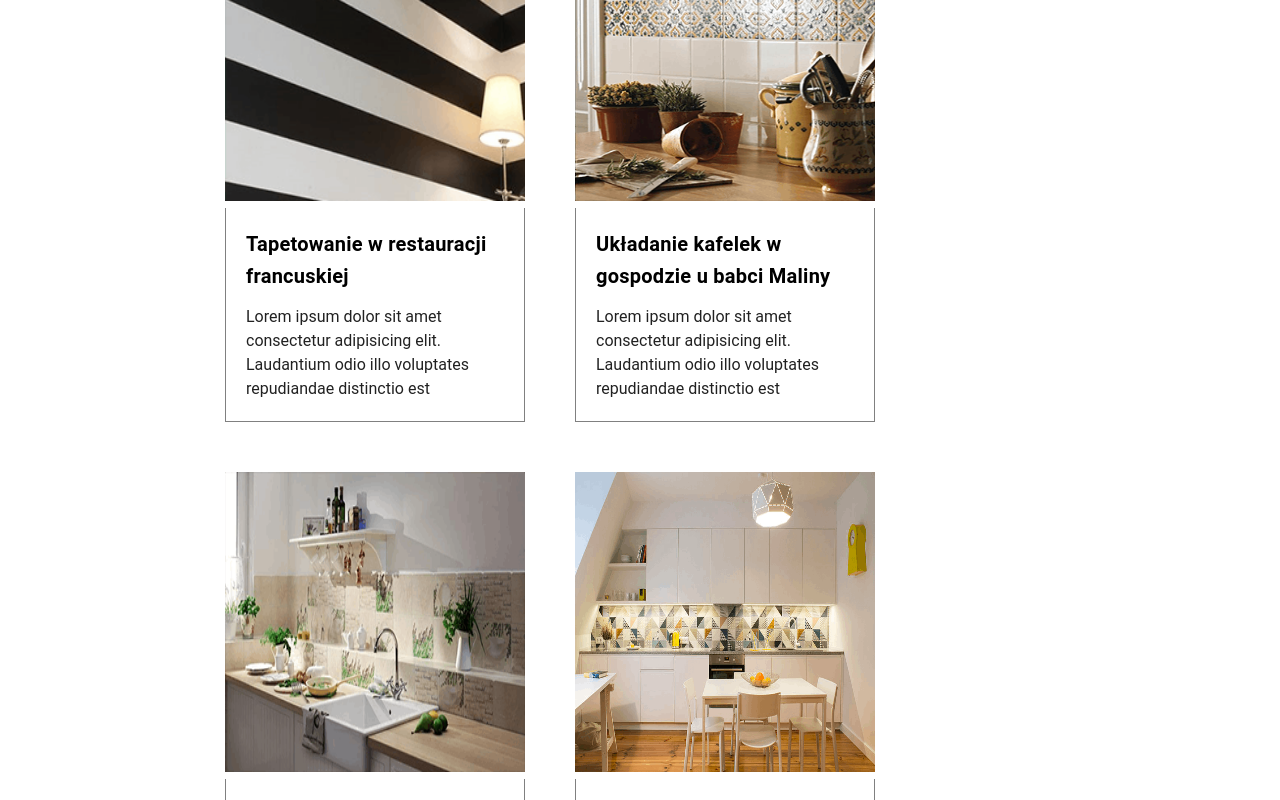
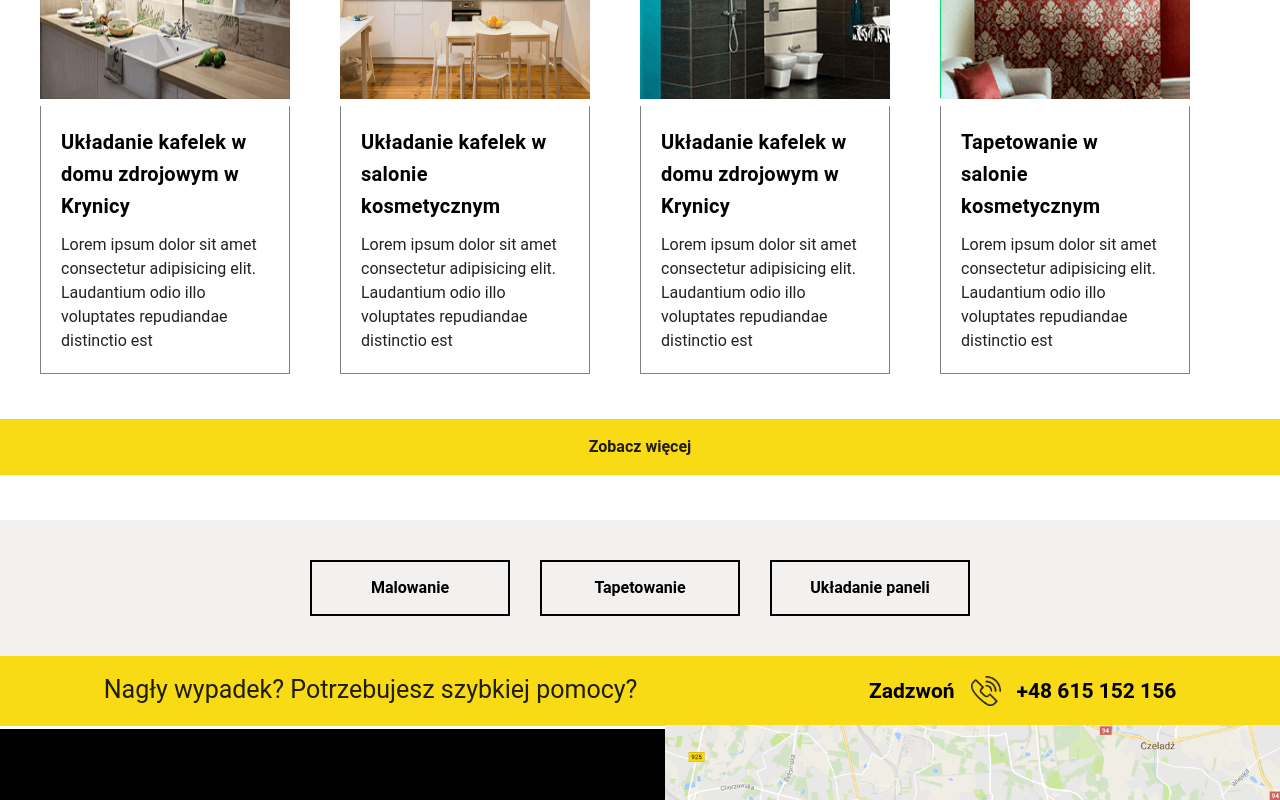
Before and after one commit to kamilrozmus/witabud, a Vue app: page /article in a window 1280 px wide. Shown: the part 2000-2800 px from the top of the page. Built offline with nearby package versions, Linux system fonts and the light colour scheme.

Commit message:
working on article page

```diff
--- a/src/components/ArticleContent.vue
+++ b/src/components/ArticleContent.vue
@@ -4,8 +4,8 @@
     <span>Układanie kafelek</span>
   </div>
   <div class="main">
-  <div class="d-flex">
-    <div style="margin-right: 50px;">
+    <div class="main-content d-flex">
+      <div class="content">
         <p>
           Lorem ipsum dolor sit amet consectetur adipisicing elit. Quia mollitia sunt iste libero praesentium blanditiis repellendus doloremque laudantium, accusantium voluptates? Nihil culpa hic dolor et recusandae! Dolorem accusamus adipisci repellendus?
         </p>
@@ -39,17 +39,19 @@
         </div>
       </div>
     </div>
+  </div>
   <div>
-    <span>Realizacje</span>
+    <div>
       <realizations-item :items="items" class="realizations"/>
     </div>
     <button class="yellow-btn">Zobacz więcej</button>
     </div>
+    <div class="buttons-bg">
       <div class="buttons">
         <button class="service-btn">Malowanie</button>
         <button class="service-btn">Tapetowanie</button>
         <button class="service-btn">Układanie paneli</button>
-
+      </div>
     </div>
   </div>
 </template>
@@ -121,19 +123,28 @@ export default {
   }
 }
 
+.content {
+  margin-right: 50px;
+  min-width: 400px;
+}
+
 .realizations {
-    flex: 1 1 50%;
   display: flex;
   flex-wrap: wrap;
+  justify-content: center;
+  padding: 0 15%;
 }
 
 .main {
-  margin: 0 200px;
+  padding: 0 200px;
+  display: flex;
+  justify-content: center;
 }
 
 .form {
   background: black;
   padding: 40px;
+  min-width: 300px;
   span {
     color: $white-primary;
     text-transform: uppercase;
@@ -168,12 +179,17 @@ input {
   font-weight: bold;
   border: 2px solid $yellow-primary;
   padding: 14px 28px;
+  margin: 20px 0 45px 0;
 }
 
+.buttons-bg {
+  background: rgb(243, 240, 240);
+  padding: 40px 0;
   .buttons {
     display: flex;
     justify-content: center;
     transform: translateX(-100px);
+  }
 }
 
 .service-btn {
@@ -181,9 +197,32 @@ input {
   margin: 0 15px;
   color: $black-primary;
   font-weight: bold;
-  width: 150px;
+  width: 200px;
   border: 2px solid $black-primary;
   padding: 14px 14px;
   transform: translateX(100px);
+  &:hover {
+    background: $dark-bg;
+    color: $white-primary;
+  }
+}
+
+
+@media screen and (max-width: 1720px) {
+  .realizations {
+    padding: 0;
+  }
+}
+
+@media screen and (max-width: 780px) {
+  .realizations {
+    width: 100%;
+  }
+
+  .main-content {
+    display: flex;
+    justify-content: center;
+    flex-wrap: wrap;
+  }
 }
 </style>
--- a/src/components/CarouselComponent.vue
+++ b/src/components/CarouselComponent.vue
@@ -36,7 +36,6 @@
     <div class="services">
       <div v-for="(item, i) in servicesImg" :key="i" class="child">
         <img :src="item.src" class="img-child">
-        <button class="service-btn">{{ item.title }}</button>
       </div>
     </div>
   </div>
@@ -56,19 +55,15 @@
       servicesImg: [
         {
           src: require('@/assets/img/painting.png'),
-          title: 'Malowanie'
         },
         {
           src: require('@/assets/img/cutting.png'),
-          title: 'Tapetowanie'
         },
         {
           src: require('@/assets/img/floor.png'),
-          title: 'Układanie kafelek'
         },
         {
           src: require('@/assets/img/desk-floor.png'),
-          title: 'Układanie podłóg'
         }
       ]
     })
@@ -165,23 +160,23 @@ h1 {
   filter:brightness(30%);
 }
 
-.service-btn {
-  display: block;
-  position: absolute;
-  margin-top: 130px;
-  margin-left: auto;
-  margin-right: auto;
-  color: $yellow-primary;
-  font-weight: bold;
-  border: 2px solid $yellow-primary;
-  padding: 14px 28px;
-  transform: translateX(100px);
-  &:hover {
-    color: $black-primary;
-    background: $yellow-primary;
-    opacity: 100%;
-  }
-}
+// .service-btn {
+//   display: block;
+//   position: absolute;
+//   margin-top: 130px;
+//   margin-left: auto;
+//   margin-right: auto;
+//   color: $yellow-primary;
+//   font-weight: bold;
+//   border: 2px solid $yellow-primary;
+//   padding: 14px 28px;
+//   transform: translateX(100px);
+//   &:hover {
+//     color: $black-primary;
+//     background: $yellow-primary;
+//     opacity: 100%;
+//   }
+// }
 
 @media screen and (max-width: 1710px) {
   .slide-desc {
--- a/src/components/Realizations.vue
+++ b/src/components/Realizations.vue
@@ -81,6 +81,7 @@ export default {
 .header {
   width: 20%;
   margin-right: 20px;
+  transform: translate(150px, 60px);
   h1 {
     font-size: 22px;
     text-transform: uppercase;
@@ -133,6 +134,7 @@ export default {
 
   .header {
     width: 90vw;
+    transform: translateX(10px);
     .header-title {
       display: flex;
       justify-content: space-between;
@@ -148,113 +150,5 @@ export default {
     }
 
   }
-
-}
-@media screen and (max-width: 768px) {
-
-  .content {
-    margin: 0 40px;
-    flex: 1 1 100%;
-    display: flex;
-    flex-wrap: wrap;
-  }
-  .header {
-  width: 90vw;
-  .header-title {
-    display: flex;
-    justify-content: space-between;
-    margin-top: 20px;
-    p {
-      margin-left: 20px;
-      margin-top: 1%;
-    }
-
-  }
-  .buttons {
-    display: flex;
-    justify-content: space-between;
-  }
-
-}
-  .item-done {
-    margin: 0 20px;
-    flex: 1 1 100%;
-    display: flex;
-    padding: 25px;
-    margin: 0 10px 0 10px;
-    width: 300px;
-
-    .text {
-      border: 1px solid grey;
-    border-left: transparent;
-    padding: 20px;
-    }
-
-    img {
-      width: 300px;
-    }
-
-    .title {
-      color: $black-primary;
-      font-weight: bold;
-      margin-bottom: 5%;
-
-      .desc {
-        color: $description;
-        border: 1px solid grey;
-      }
-    }
-  }
-}
-
-
-@media screen and (max-width: 480px) {
-
-.content {
-      margin: 0 40px;
-      flex: 1 1 100%;
-      display: flex;
-      flex-wrap: wrap;
-    }
-    .header {
-      text-align: justify;
-      display: flex;
-      flex-direction: column;
-      margin-top: 30px;
-      margin-right: 20px;
-      .header-title {
-        display: flex;
-        flex-direction: column;
-        h1 {
-          margin-left: 5%;
-        }
-      }
-      .buttons {
-        display: flex;
-        justify-content: space-between;
-        width: 350px;
-        margin-bottom: 30px;
-      }
-      p {
-        width: 350px;
-      }
-    }
-    .item-done {
-      width: 350px;
-      margin: 0 40px;
-      flex: 1 1 100%;
-      display: flex;
-      flex-wrap: wrap;
-
-      .text {
-        border: 1px solid grey;
-        border-top: transparent;
-        padding: 20px;
-      }
-    }
-    img {
-      width: 300px;
-      transform: translateY(6px);
-    }
 }
 </style>
--- a/src/components/common/Alert.vue
+++ b/src/components/common/Alert.vue
@@ -28,7 +28,7 @@ export default {
   position: absolute;
   display: flex;
   justify-content: space-around;
-  padding: 20px 0 15px;
+  padding: 15px 0 15px;
   background-color: $yellow-primary;
   width: 100vw;
   height: 70px;
@@ -49,6 +49,7 @@ export default {
     font-size: 21px;
     color: $black-primary;
     font-weight: bold;
+    margin-top: 5px;
   }
 }
 @media screen and (max-width: 1024px) {
--- a/src/components/common/Header.vue
+++ b/src/components/common/Header.vue
@@ -48,6 +48,7 @@ nav {
   align-items: center;
   min-height: 8vh;
   background-color: transparent;
+  margin-left: 3%;
 }
 
 .links {
--- a/src/components/common/RealizationsItem.vue
+++ b/src/components/common/RealizationsItem.vue
@@ -2,7 +2,7 @@
   <div class="content">
    <div v-for="(item, i) in items" :key="i" class="item-done">
       <img :src="item.src">
-      <div class="text" >
+      <div class="text">
         <div class="title ">{{ item.title }}</div>
         <div class="desc">{{ item.desc }}</div>
       </div>
@@ -24,11 +24,12 @@ export default {
 
 .content {
   display: flex;
+  justify-content: center;
 }
 
 .item-done {
   padding: 25px;
-  width: 350px;
+  width: 300px;
 
   .text {
     border: 1px solid grey;
@@ -37,8 +38,8 @@ export default {
   }
 
   img {
-    width: 300px;
-    height: 300px;
+    width: 250px;
+    height: 250px;
   }
 
   .title {
@@ -52,4 +53,114 @@ export default {
     }
   }
 }
+
+@media screen and (max-width: 768px) {
+
+  .content {
+    margin: 0 40px;
+    flex: 1 1 100%;
+    display: flex;
+    flex-wrap: wrap;
+  }
+  .header {
+  width: 90vw;
+  .header-title {
+    display: flex;
+    justify-content: space-between;
+    margin-top: 20px;
+    p {
+      margin-left: 20px;
+      margin-top: 1%;
+    }
+
+  }
+  .buttons {
+    display: flex;
+    justify-content: space-between;
+  }
+
+}
+  .item-done {
+    margin: 0 20px;
+    flex: 1 1 100%;
+    display: flex;
+    padding: 25px;
+    margin: 0 100px 0 10px;
+
+    .text {
+      border: 1px solid grey;
+      border-left: transparent;
+      padding: 20px;
+    }
+
+    img {
+      width: 300px;
+      height: auto;
+    }
+
+    .title {
+      color: $black-primary;
+      font-weight: bold;
+      margin-bottom: 5%;
+
+      .desc {
+        color: $description;
+        border: 1px solid grey;
+      }
+    }
+  }
+}
+
+
+@media screen and (max-width: 480px) {
+
+.content {
+      margin: 0 40px;
+      flex: 1 1 100%;
+      display: flex;
+      flex-wrap: wrap;
+    }
+    .header {
+      text-align: justify;
+      display: flex;
+      flex-direction: column;
+      margin-top: 30px;
+      margin-right: 20px;
+      .header-title {
+        display: flex;
+        flex-direction: column;
+        h1 {
+          margin-left: 5%;
+        }
+      }
+      .buttons {
+        display: flex;
+        justify-content: space-between;
+        width: 350px;
+        margin-bottom: 30px;
+      }
+      p {
+        width: 350px;
+      }
+    }
+    .item-done {
+      width: 350px;
+      margin: 0 40px;
+      flex: 1 1 100%;
+      display: flex;
+      flex-wrap: wrap;
+
+      .text {
+        border: 1px solid grey;
+        border-top: transparent;
+        padding: 20px;
+      }
+    }
+    img {
+      width: 300px;
+      height: 300px;
+      transform: translateY(6px);
+    }
+  }
+
 </style>
--- a/src/pages/Article.vue
+++ b/src/pages/Article.vue
@@ -1,15 +1,20 @@
 <template>
   <div>
     <article-content />
-
+    <alert />
+    <footer-component />
   </div>
 </template>
 <script>
 import ArticleContent from '../components/ArticleContent.vue'
+import FooterComponent from '../components/common/FooterComponent.vue'
+import Alert from '../components/common/Alert.vue'
 
   export default {
   components: {
-    ArticleContent
+    ArticleContent,
+    FooterComponent,
+    Alert
   },
     data: () => ({
 
```
Lines whose indentation alone changed are shown as unchanged.
